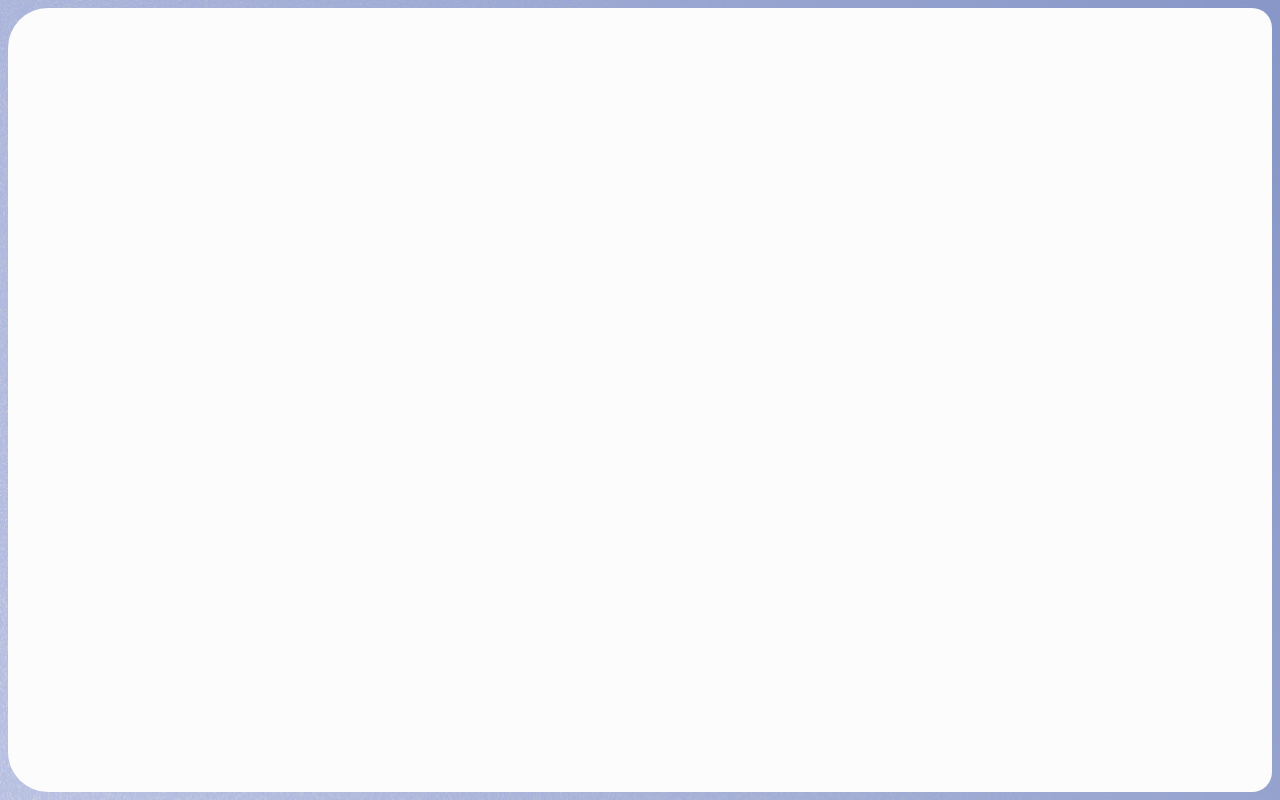
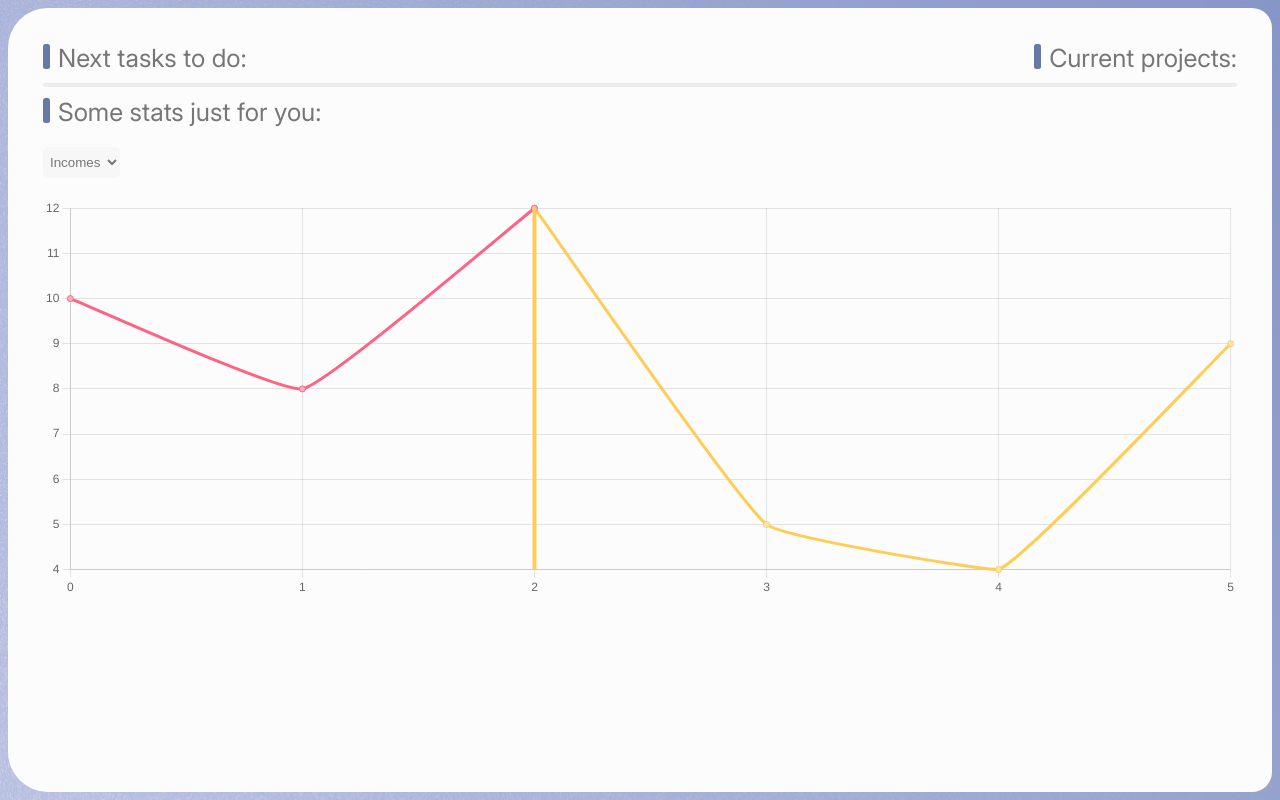
Before and after one commit to MeyDetour/front-end-poulpidou, a React (Create React App) app: page / in a window 1280 px wide. Built offline with nearby package versions, Linux system fonts and the light colour scheme.

Commit message:
Start home page

```diff
--- /dev/null
+++ b/src/components/subpages/home/lineChart.jsx
@@ -0,0 +1,112 @@
+import { Line } from 'react-chartjs-2';
+import {
+	Chart as ChartJS,
+	CategoryScale,
+	LinearScale,
+	PointElement,
+	LineElement,
+	Title,
+	Tooltip,
+	Legend
+} from 'chart.js';
+
+ChartJS.register(
+	CategoryScale,
+	LinearScale,
+	PointElement,
+	LineElement,
+	Title,
+	Tooltip,
+	Legend
+);
+
+const LineChart = () => {
+
+	const options = {
+		responsive: true,
+		plugins: {
+			legend: {
+				position: 'top',
+				display: false
+			},
+			title: {
+				display: false,
+				text: 'User charts'
+			},
+			verticalLine: {}
+		},
+		maintainAspectRatio: false
+	};
+
+	const data = {
+		labels: [0, 1, 2, 3, 4, 5],
+		datasets: [{
+			label: 'Past',
+			data: [
+				{x: 0, y: 10},
+				{x: 1, y: 8},
+				{x: 2, y: 12}
+			],
+			borderColor: "#ff6384",
+			backgroundColor: "#ffb1c1",
+			tension: .1,
+			order: 1,
+			z: 1
+		}, {
+			label: 'Forecast',
+			data: [
+				{x: 2, y: 12},
+				{x: 3, y: 5},
+				{x: 4, y: 4},
+				{x: 5, y: 9}
+			],
+			borderColor: "#ffcd56",
+			backgroundColor: "#ffe6aa",
+			tension: .1,
+			order: 2,
+			z: 2
+		}]
+	};
+
+	const verticalLinePlugin = {
+		id: 'verticalLine',
+		afterDatasetsDraw: (chart) => {
+			const ctx = chart.ctx;
+			const index = 2;  // Position où la ligne doit être dessinée (basée sur l'index du point)
+			const xScale = chart.scales.x;
+			const yScale = chart.scales.y;
+
+			const x = xScale.getPixelForValue(index);  // Calculer la position X pour la ligne verticale
+
+			// Dessiner la ligne verticale
+			ctx.save();
+			ctx.beginPath();
+			ctx.moveTo(x, yScale.top);
+			ctx.lineTo(x, yScale.bottom);
+			ctx.lineWidth = 4;
+			ctx.strokeStyle = '#ffcd56';  // Couleur de la ligne
+			ctx.stroke();
+			ctx.restore();
+
+			// Écrire le texte "TODAY" en dessous
+			// ctx.save();
+			// ctx.textAlign = 'center';
+			// ctx.fillStyle = '#ffcd56';
+			// ctx.fillText("TODAY", x, yScale.bottom + 20);  // Position du texte
+			// ctx.restore();
+		}
+	};
+
+
+	return (
+		<div style={{marginTop: "20px", height: "400px"}}>
+			<Line
+				options={options}
+				data={data}
+				plugins={[verticalLinePlugin]}
+			/>
+		</div>
+	)
+}
+
+export default LineChart;
--- a/src/routes/homePage.jsx
+++ b/src/routes/homePage.jsx
@@ -1,14 +1,30 @@
 import React from 'react';
+
+import LineChart from '../components/subpages/home/lineChart';
 
 const HomePage = () => {
 	return (
 		<>
 			<div className="scroll-container">
-				<div className="flex-row-between">
-
+				<div className="flex-row-between"> {/* Max height */}
+					<div className="tasks-to-do">
+						<h2>Next tasks to do:</h2>
+					</div>
+					<div className="tasks-to-do">
+						<h2>Current projects:</h2>
+					</div>
 				</div>
-				<div className="flex-row-between chart-section">
-
+				<div className="horizontal-line"></div>
+				<div className="flex-col-between chart-section">
+					<h2>Some stats just for you:</h2>
+					<div className="flex-row" style={{gap: "100px", marginTop: "20px"}}>
+						<select name="" id="">
+							<option value="incomes">Incomes</option>
+							<option value="incomes">Project</option>
+							<option value="incomes">Tasks</option>
+						</select>
+					</div>
+					<LineChart />
 				</div>
 			</div>
 		</>
```
